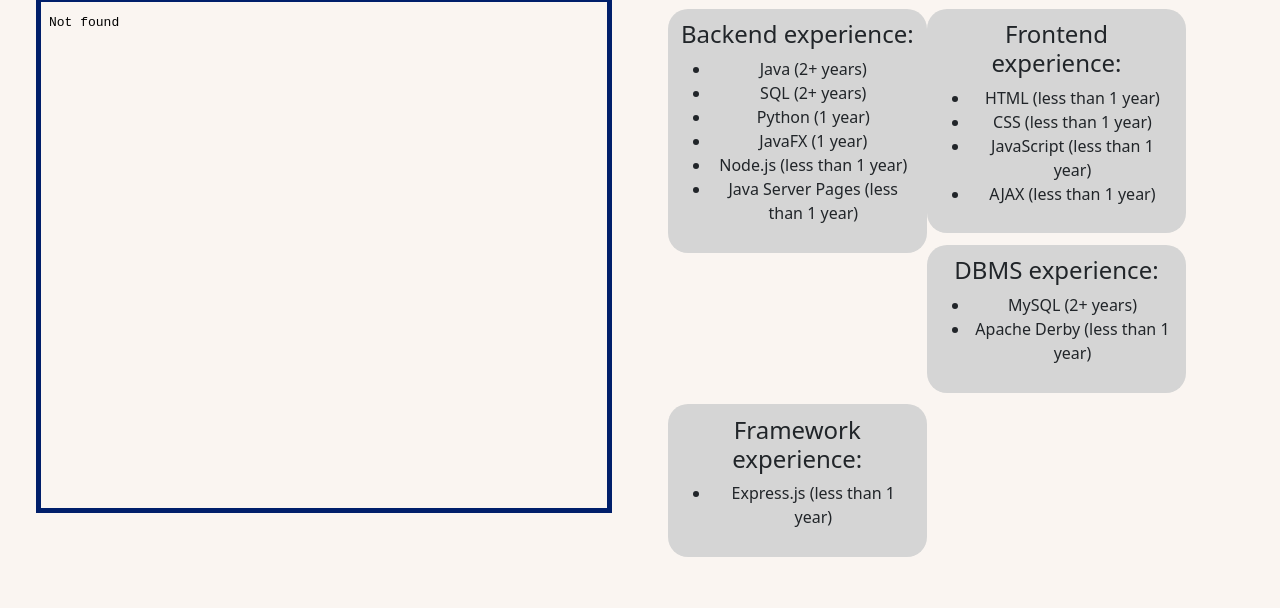
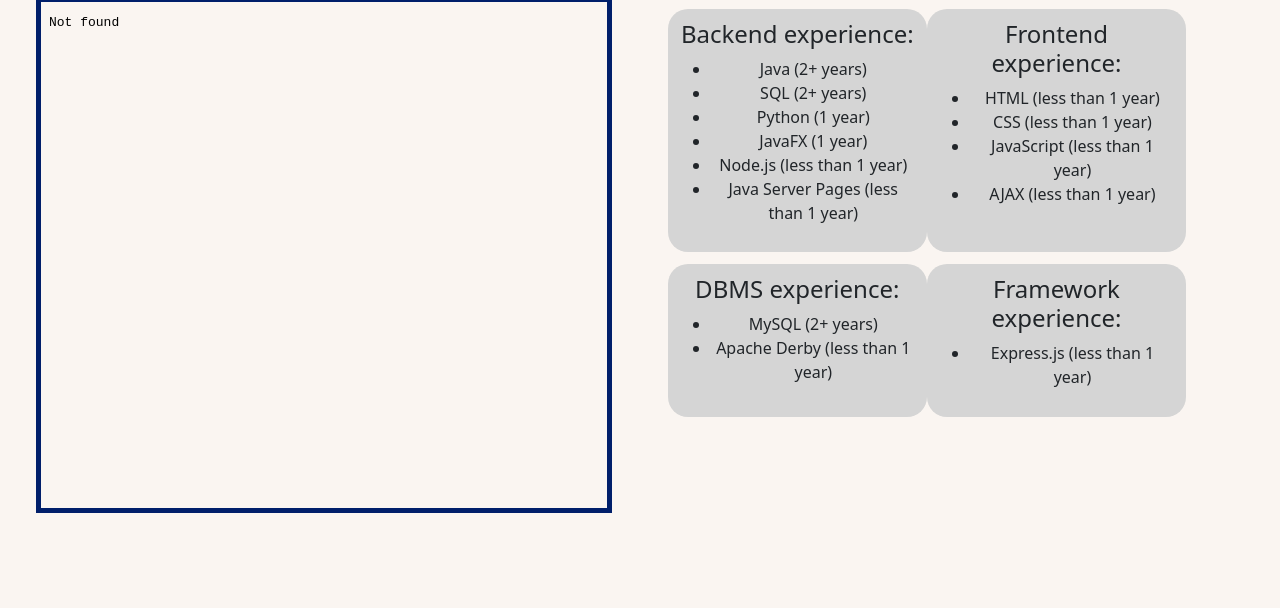
Before and after one commit to robertwood68/Portfolio, a website: page public/pages/experience.html in a window 1280 px wide. Shown: the part 192-800 px from the top of the page. Drawn offline with nearby package versions, Linux system fonts and the light colour scheme.

Commit message:
Finally got divs the same height

```diff
--- a/public/pages/experience.html
+++ b/public/pages/experience.html
@@ -70,8 +70,9 @@
                     <iframe src="/pdfs/Resume - March 31, 2022.pdf" width="100%" height="500px"></iframe>
                 </div>
             </div>
-            <div id="languages" class="grid" style="--bs-columns: 3">
+            <div id="languages" class="container">
                 <h2>Programming Languages</h2>
+                <div class="row">
                     <div id="backend" class="g-col-6">
                         <h4>Backend experience:</h4>
 
@@ -97,7 +98,9 @@
                         </ul>
 
                     </div>
+                </div>
 
+                <div class="row">
                     <div id="dbms" class="g-col-6">
                         <h4>DBMS experience:</h4>
 
@@ -117,6 +120,8 @@
 
                     </div>
                 </div>
+
+            </div>
         </div>
     </body>
 </html>
--- a/public/stylesheets/contactStyle.css
+++ b/public/stylesheets/contactStyle.css
@@ -17,7 +17,6 @@
 }
 nav ul li ul li {
   background-color: rgb(255, 255, 255) !important;
-
 }
 a {
   color: #00B7FF;
--- a/public/stylesheets/experienceStyle.css
+++ b/public/stylesheets/experienceStyle.css
@@ -78,8 +78,8 @@
 }
 #backend {
   width: 45%;
-  float: left;
   margin: 0;
+  margin-left: 0px;
   margin-top: 2%;
   padding: 2%;
   border-radius: 20px 20px 20px 20px;
@@ -87,8 +87,8 @@
 }
 #frontend {
   width: 45%;
-  float: left;
   margin: 0;
+  margin-right: 0px;
   margin-top: 2%;
   padding: 2%;
   border-radius: 20px 20px 20px 20px;
@@ -96,8 +96,8 @@
 }
 #dbms {
   width: 45%;
-  float: left;
   margin: 0;
+  margin-left: 0px;
   margin-top: 2%;
   padding: 2%;
   border-radius: 20px 20px 20px 20px;
@@ -105,8 +105,8 @@
 }
 #frameworks {
   width: 45%;
-  float: left;
   margin: 0;
+  margin-right: 0px;
   margin-top: 2%;
   padding: 2%;
   border-radius: 20px 20px 20px 20px;
```
Lines whose indentation alone changed are shown as unchanged.
